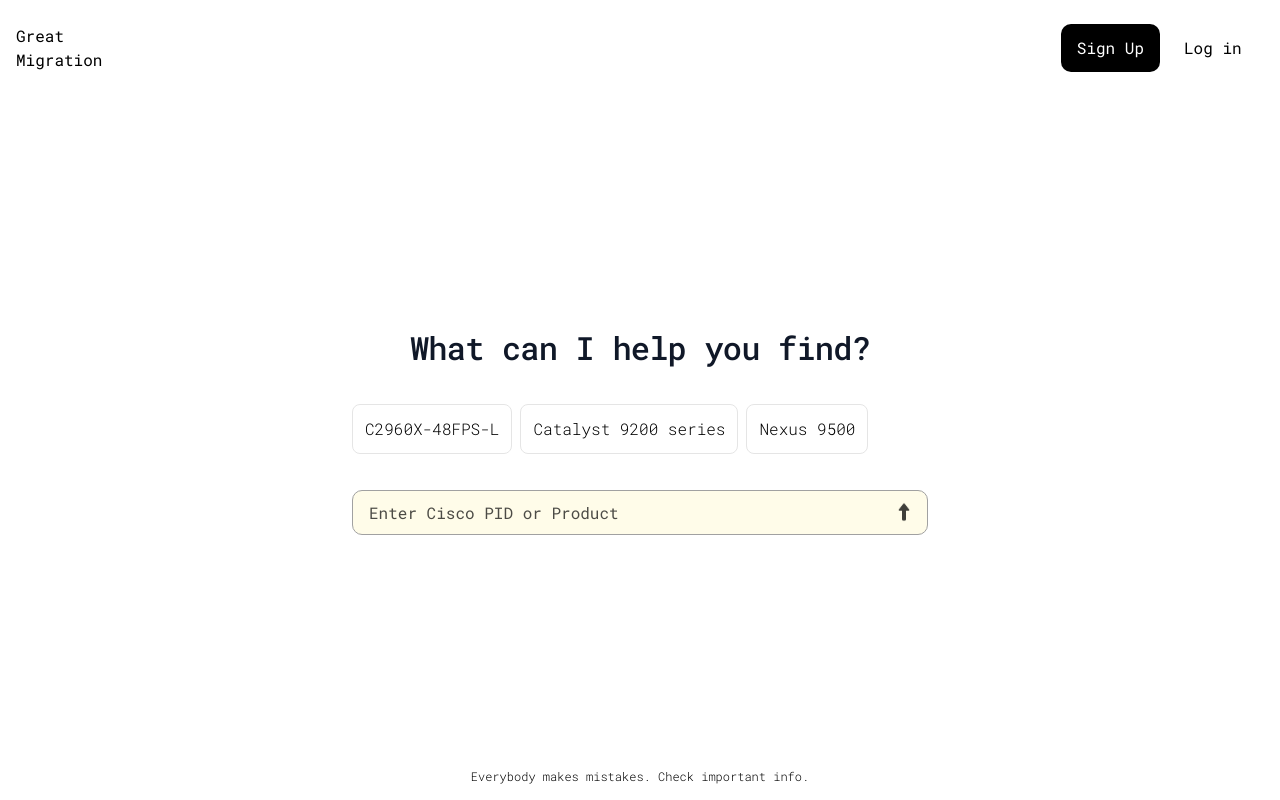
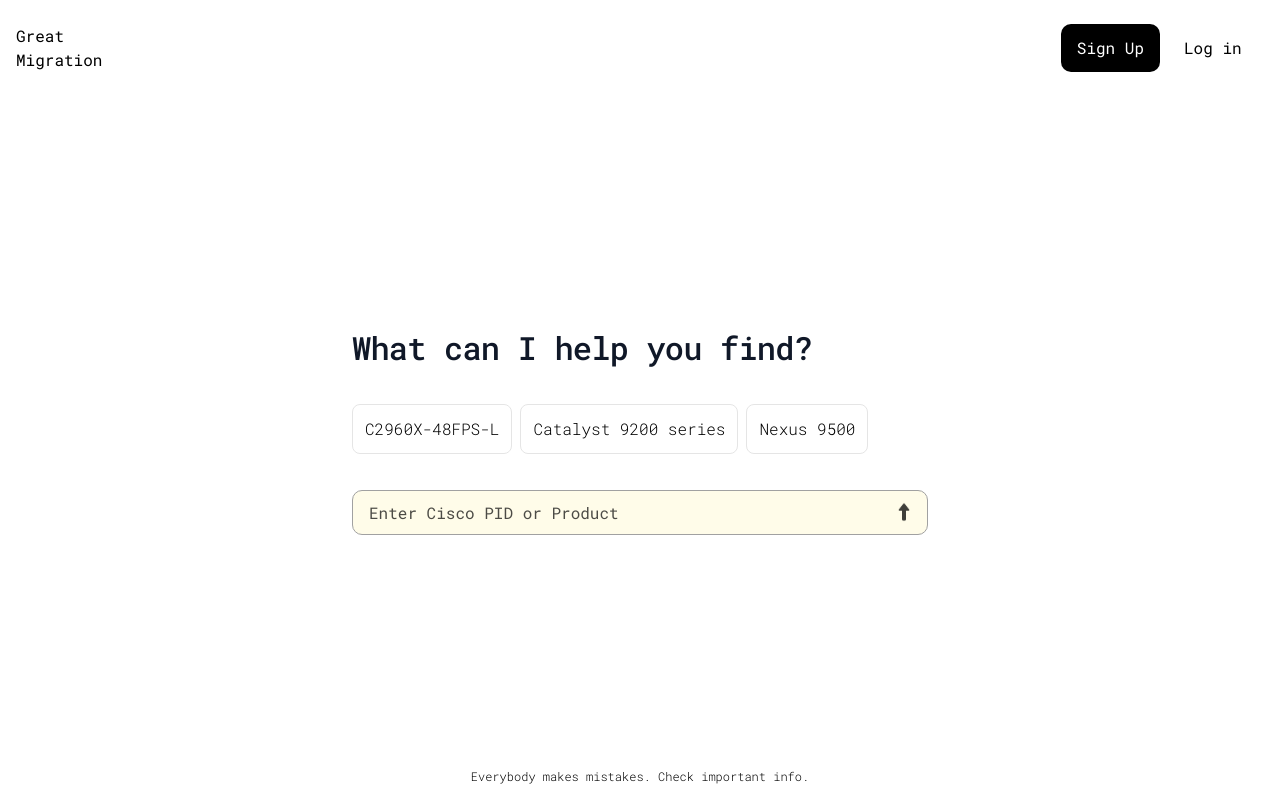
Before and after one commit to aniljailta/ken-web-scrapper-frontend, a Next.js app: page / in a window 1280 px wide. Built offline with nearby package versions, Linux system fonts and the light colour scheme; no server answers.

Commit message:
user heading added

```diff
--- a/src/app/components/Home/Chat.tsx
+++ b/src/app/components/Home/Chat.tsx
@@ -112,9 +112,18 @@
         <div className="w-full h-full max-w-xl space-y-8">
             {messages.length === 0 && (
                 <div className="space-y-9">
-                    <h1 className="text-center text-3xl text-[32px] font-medium tracking-tight text-gray-900">
-                        What can I help you find?
-                    </h1>
+                    <div className='space-y-5'>
+                        {
+                            sessionUser &&
+                            <h2 className='text-left text-[24px] font-light tracking-[0.25px] text-gray-900'>
+                                Hello, {sessionUser?.user.name}
+                            </h2>
+
+                        }
+                        <h1 className="text-left text-3xl text-[32px] font-medium tracking-tight text-gray-900">
+                            What can I help you find?
+                        </h1>
+                    </div>
                     <SuggestionList
                         suggestionList={initialSuggestions}
                         onSelect={(question) => onSubmit(question, () => { })}
```
